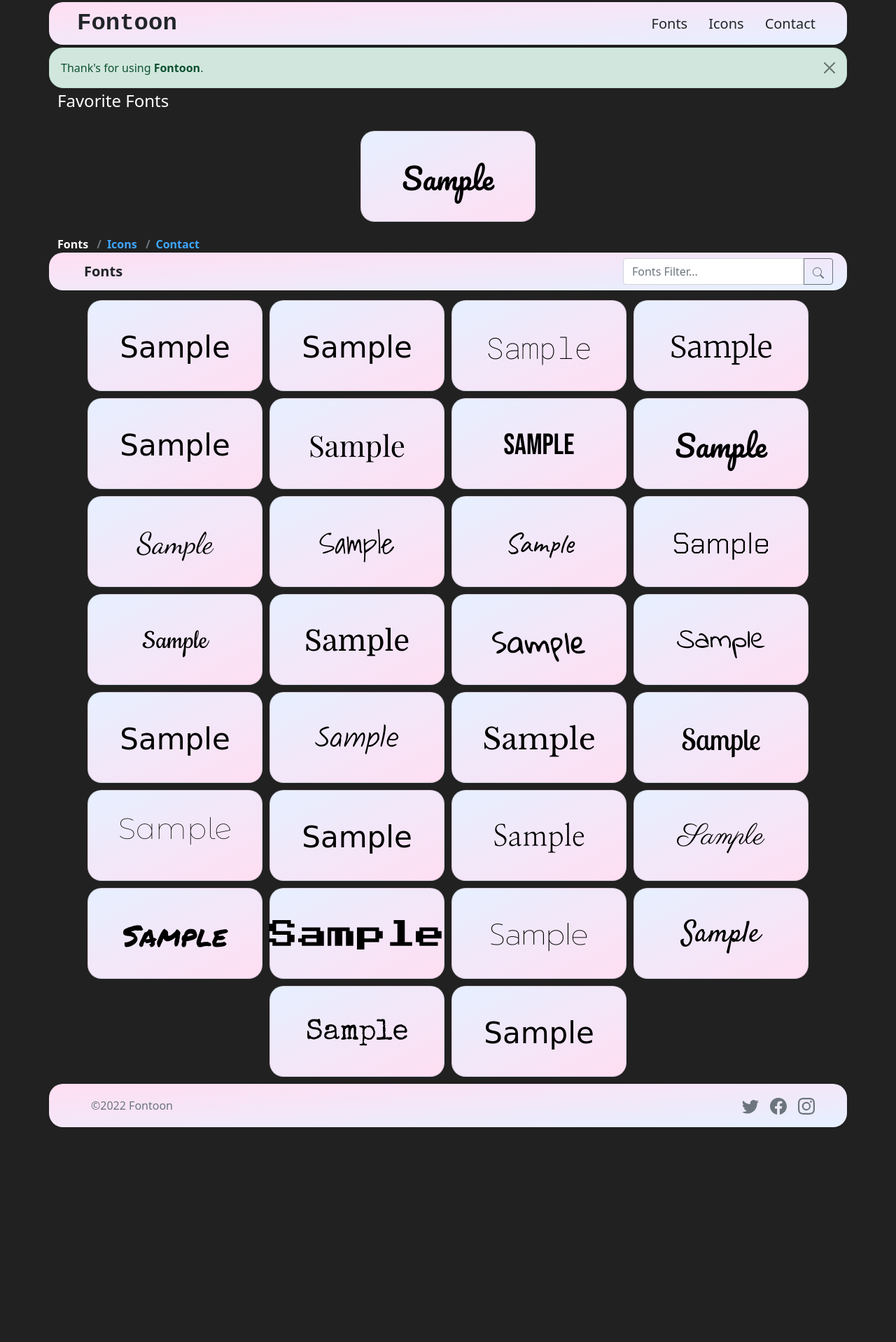
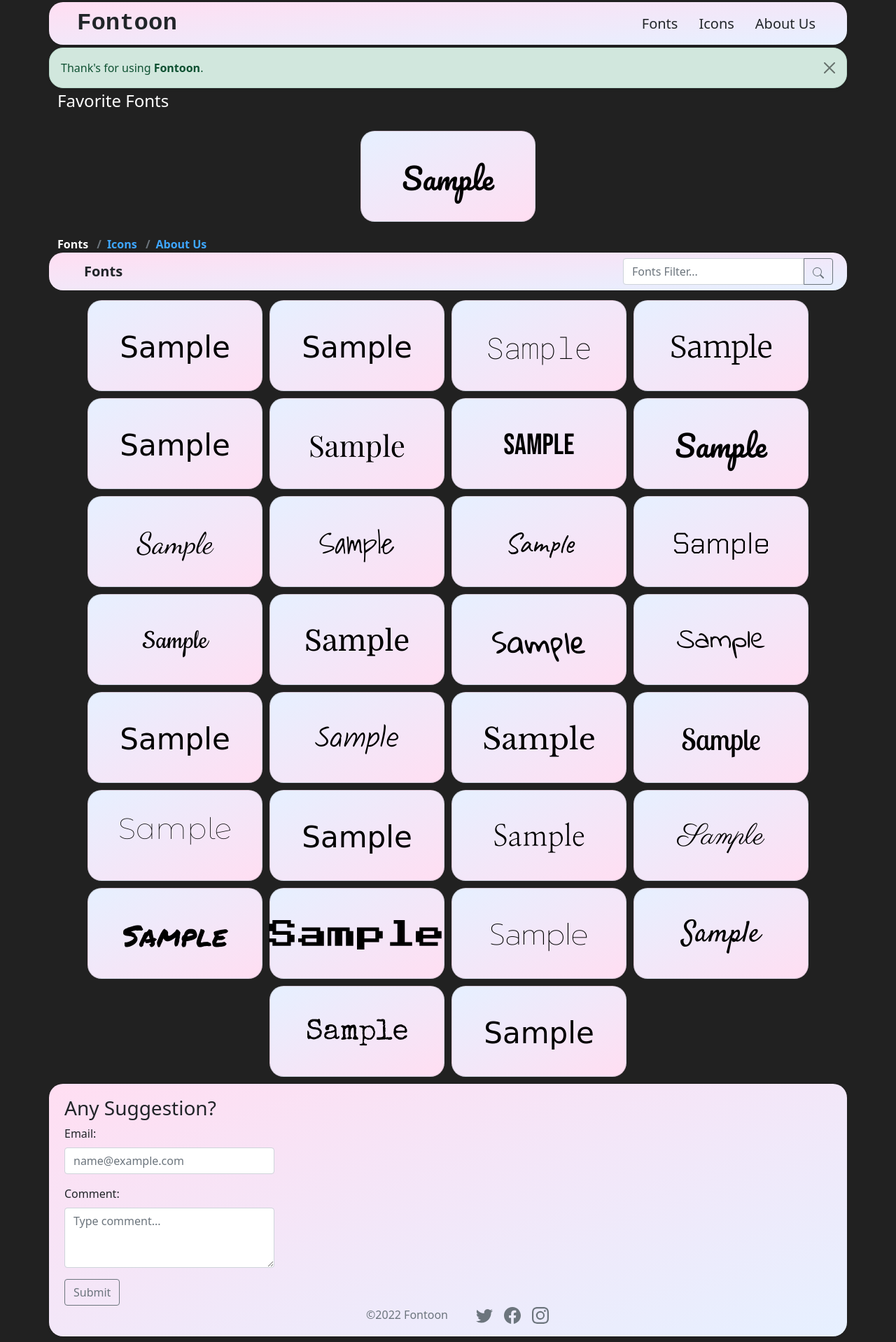
Before and after one commit to susyawan/belajar-batch-7, a plain HTML site: page index.html in a window 1280 px wide. Shown: the part 5-1923 px from the top of the page at 70% size. Before the commit the page ends 1624 px from the top, so only its background shows below. Drawn offline with nearby package versions, Linux system fonts and the light colour scheme; a web font is replaced by a local one.

Commit message:
210422-14

```diff
--- a/index.html
+++ b/index.html
@@ -216,7 +216,7 @@
             font-weight: bold;
         }
 
-        .contact-active {
+        .about-us-active {
             cursor: pointer;
             font-weight: bold;
         }
@@ -239,7 +239,7 @@
             display: none !important;
         }
 
-        #fonts:checked~#contact {
+        #fonts:checked~#about-us {
             display: none !important;
         }
 
@@ -249,7 +249,7 @@
         }
 
         #fonts:checked~.icon-active,
-        .contact-active {
+        .about-us-active {
             pointer-events: auto;
             cursor: pointer;
             color: #3ea6ff;
@@ -273,7 +273,7 @@
             display: none !important;
         }
 
-        #icons:checked~#contact {
+        #icons:checked~#about-us {
             display: none !important;
         }
 
@@ -283,39 +283,39 @@
         }
 
         #icons:checked~.font-active,
-        .contact-active {
+        .about-us-active {
             pointer-events: auto;
             cursor: pointer;
             color: #3ea6ff;
         }
 
-        #contact:checked~#contact {
+        #about-us:checked~#about-us {
             display: block;
             animation: visible 1s;
         }
 
-        #contact:checked~#fonts {
+        #about-us:checked~#fonts {
             display: none !important;
         }
 
-        #contact:checked~#icons {
+        #about-us:checked~#icons {
             display: none !important;
         }
 
-        #contact:checked~#carouselFonts {
+        #about-us:checked~#carouselFonts {
             display: none !important;
         }
 
-        #contact:checked~#carouselIcons {
+        #about-us:checked~#carouselIcons {
             display: none !important;
         }
 
-        #contact:checked~.contact-active {
+        #about-us:checked~.about-us-active {
             pointer-events: none;
             color: #fff;
         }
 
-        #contact:checked~.font-active,
+        #about-us:checked~.font-active,
         .icon-active {
             pointer-events: auto;
             cursor: pointer;
@@ -414,7 +414,7 @@
             <ul class="nav nav-pills" style="margin-right: 30px;">
                 <li class="nav-item"><label for="fonts" class="menu-lab">Fonts</label></li>
                 <li class="nav-item"><label for="icons" class="menu-lab">Icons</label></li>
-                <li class="nav-item"><label for="contact" class="menu-lab">Contact</label></li>
+                <li class="nav-item"><label for="about-us" class="menu-lab">About Us</label></li>
             </ul>
         </header>
 
@@ -433,7 +433,7 @@
     <div class="container justify-content-center align-items-center">
         <input type="radio" name="grup" id="fonts" style="display: none;" checked>
         <input type="radio" name="grup" id="icons" style="display: none;">
-        <input type="radio" name="grup" id="contact" style="display: none;">
+        <input type="radio" name="grup" id="about-us" style="display: none;">
 
         <!-- Carousel Fonts -->
         <div id="carouselFonts" class="carousel slide" data-bs-ride="carousel"
@@ -581,7 +581,7 @@
 
         <label class="breadcrumb-item font-active" for="fonts">Fonts</label>
         <label class="breadcrumb-item icon-active" for="icons">Icons</label>
-        <label class="breadcrumb-item contact-active" for="contact">Contact</label>
+        <label class="breadcrumb-item about-us-active" for="about-us">About Us</label>
 
         <!-- Fonts -->
         <div class="row justify-content-center" id="fonts" style="min-height: 800px;">
@@ -1812,10 +1812,10 @@
             </div>
         </div>
 
-        <!-- Contact -->
-        <div class="d-flex flex-column justify-content-start align-items-center" id="contact"
+        <!-- About Us -->
+        <div class="d-flex flex-column justify-content-start align-items-center" id="about-us"
             style="min-height: 800px;">
-            <h2 style="font-weight: bold; color: #fff; text-align: center;">Contact</h2>
+            <h2 style="font-weight: bold; color: #fff; text-align: center;">About Us</h2>
             <div style="margin: 20px;">
                 <div class="d-flex justify-content-center align-items-center">
                     <img src="./img/patrick-star.jpg" alt="Images" style="width: 300px; border-radius: 100%;">
@@ -3324,9 +3324,27 @@
     <div style="padding: 5px;"></div>
     <!-- Footer -->
     <div class="container shadow-sm bg-color-fit">
-        <footer class="d-flex flex-wrap justify-content-between align-items-center my-2"
-            style="padding: 10px;">
-            <div class="col-md-4 d-flex align-items-center">
+        <footer class="align-items-center my-2" style="padding: 10px;">
+            <div class="d-flex flex-column justify-content-start" style="width: 300px;">
+                <h3>Any Suggestion?</h3>
+                <div class="mb-3">
+                    <label for="exampleFormControlInput1" class="form-label">Email:</label>
+                    <input type="email" class="form-control" id="exampleFormControlInput1"
+                        placeholder="name@example.com">
+                </div>
+                <div class="mb-3">
+                    <label for="exampleFormControlTextarea1" class="form-label">Comment:</label>
+                    <textarea class="form-control" id="exampleFormControlTextarea1" rows="3"
+                        placeholder="Type comment..."></textarea>
+                </div>
+                <div>
+                    <button class="btn btn-outline-secondary" type="button">Submit</button>
+                </div>
+            </div>
+
+            <!-- Ending -->
+            <div class="d-flex col justify-content-center align-items-center">
+                <div class="col-md-4 d-flex justify-content-end align-items-center">
                     <a href="/" class="mb-3 me-2 mb-md-0 text-muted text-decoration-none lh-1">
                         <svg class="bi" width="30" height="24">
                             <use xlink:href="#bootstrap"></use>
@@ -3334,7 +3352,7 @@
                     </a>
                     <span class="text-muted">©2022 Fontoon</span>
                 </div>
-            <ul class="nav col-md-4 justify-content-end list-unstyled d-flex px-4">
+                <ul class="nav col-md-4 justify-content-start align-items-center list-unstyled d-flex px-4">
                     <li class="ms-3">
                         <a class="text-muted" href="#" target="_blank">
                             <svg xmlns="http://www.w3.org/2000/svg" width="24" height="24" fill="currentColor"
@@ -3363,6 +3381,9 @@
                         </a>
                     </li>
                 </ul>
+            </div>
+
+
         </footer>
     </div>
 
```
Lines whose indentation alone changed are shown as unchanged.
